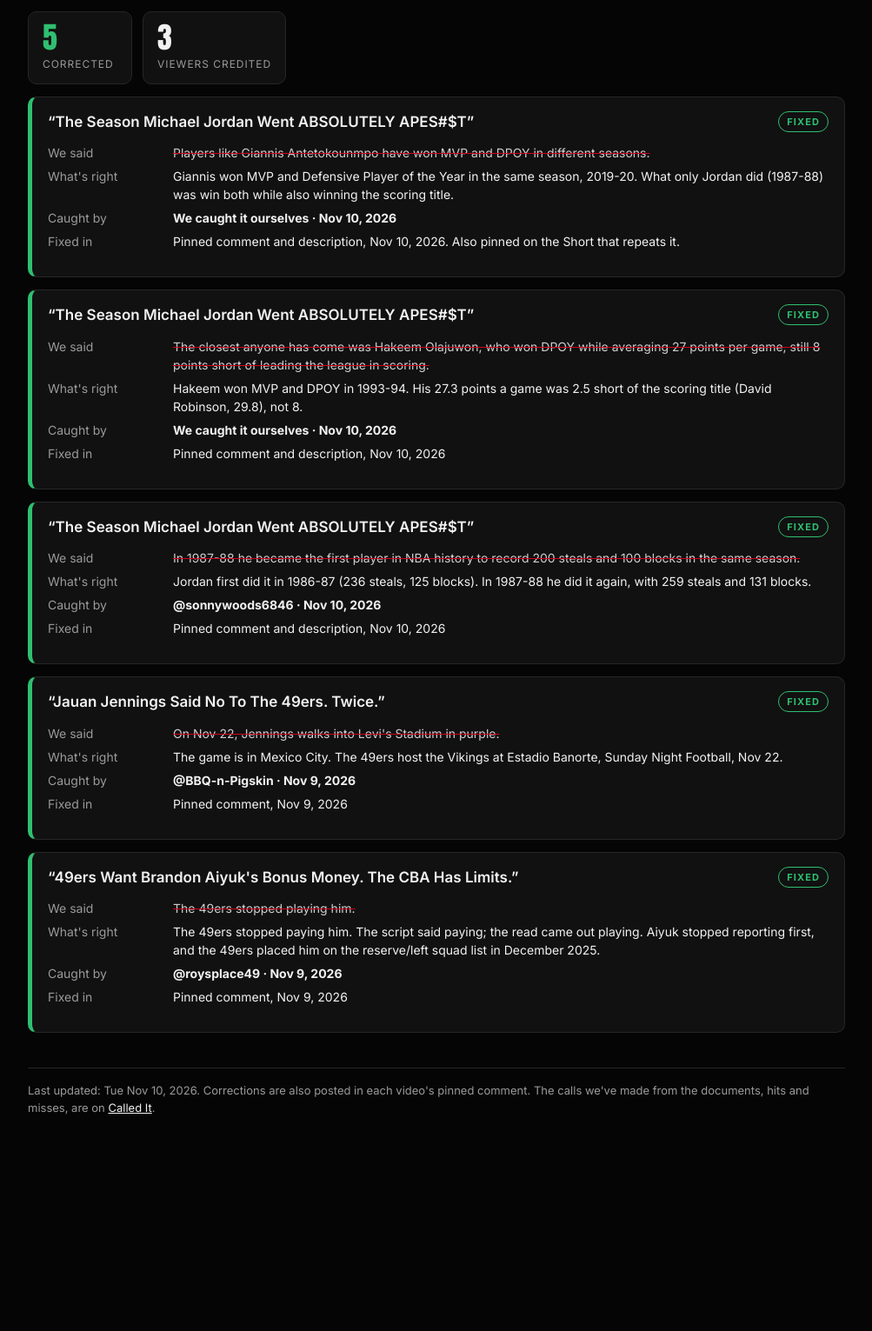
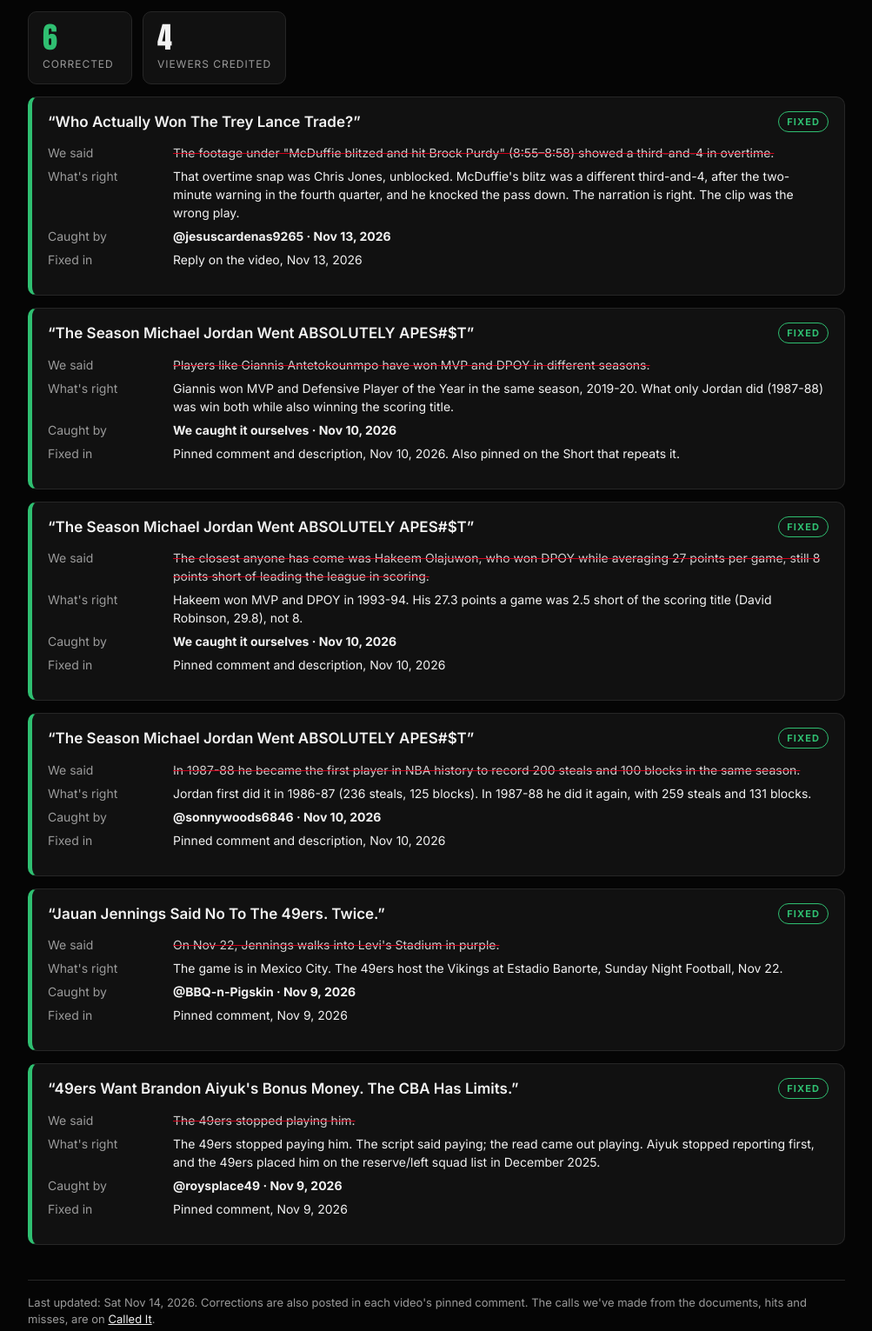
Before and after one commit to wereadthefineprint/wereadthefineprint.github.io, a plain HTML site: page caught-it/index.html in a window 1280 px wide. Shown: the part 300-1831 px from the top of the page at 87% size, without its empty margins (138-1141 px from the left). Before the commit the page ends 1648 px from the top, so only its background shows below. Drawn offline with Linux system fonts and the light colour scheme.

Commit message:
Caught It: credit @jesuscardenas9265 on the Lance video's overtime clip
Co-Authored-By: Claude Opus 5.5 <noreply@anthropic.com>
Claude-Session: https://claude.ai/code/session_01LFiFuq8ZdrLUiPcpHj5FaQ

```diff
--- a/caught-it/index.html
+++ b/caught-it/index.html
@@ -48,10 +48,14 @@ footer a{color:var(--text)}
   <div class="tally" id="tally"></div>
   <div id="list"></div>
 
-  <footer>Last updated: Tue Nov 10, 2026. Corrections are also posted in each video's pinned comment. The calls we've made from the documents, hits and misses, are on <a href="/called-it/">Called It</a>.</footer>
+  <footer>Last updated: Sat Nov 14, 2026. Corrections are also posted in each video's pinned comment. The calls we've made from the documents, hits and misses, are on <a href="/called-it/">Called It</a>.</footer>
 </div>
 <script>
 const CAUGHT = [
+ {video:"Who Actually Won The Trey Lance Trade?", date:"Nov 13, 2026",
+  said:"The footage under \"McDuffie blitzed and hit Brock Purdy\" (8:55–8:58) showed a third-and-4 in overtime.",
+  right:"That overtime snap was Chris Jones, unblocked. McDuffie's blitz was a different third-and-4, after the two-minute warning in the fourth quarter, and he knocked the pass down. The narration is right. The clip was the wrong play.",
+  by:"@jesuscardenas9265", fixed:"Reply on the video, Nov 13, 2026"},
  {video:"The Season Michael Jordan Went ABSOLUTELY APES#$T", date:"Nov 10, 2026",
   said:"Players like Giannis Antetokounmpo have won MVP and DPOY in different seasons.",
   right:"Giannis won MVP and Defensive Player of the Year in the same season, 2019-20. What only Jordan did (1987-88) was win both while also winning the scoring title.",
```
